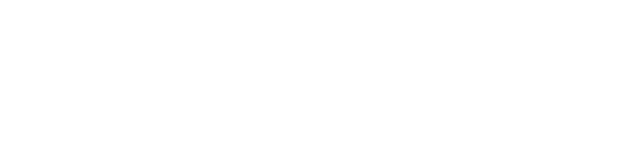
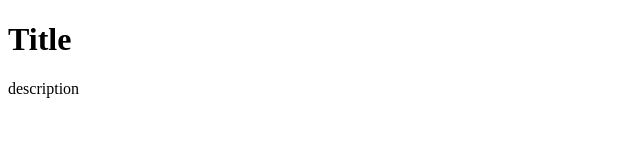
Before and after one commit to yassersalem74/my-demo-repo, a plain HTML site: page index.html in a window 1280 px wide. Shown: the whole page, without its empty margins (0-640 px from the left). Drawn offline with Linux system fonts and the light colour scheme.

Commit message:
modify in index.html

```diff
--- a/index.html
+++ b/index.html
@@ -3,9 +3,13 @@
 <head>
     <meta charset="UTF-8">
     <meta name="viewport" content="width=device-width, initial-scale=1.0">
-    <title>Document</title>
+    <title>My first project</title>
 </head>
 <body>
+    <div>
+        <h1>Title</h1>
+        <p>description</p>
+    </div>
 
 </body>
 </html>
```
